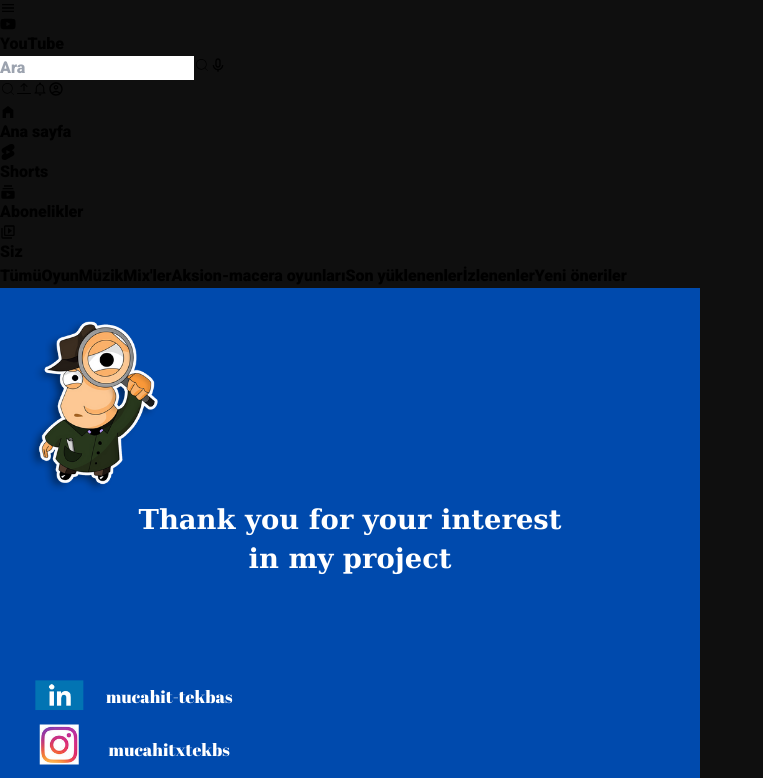
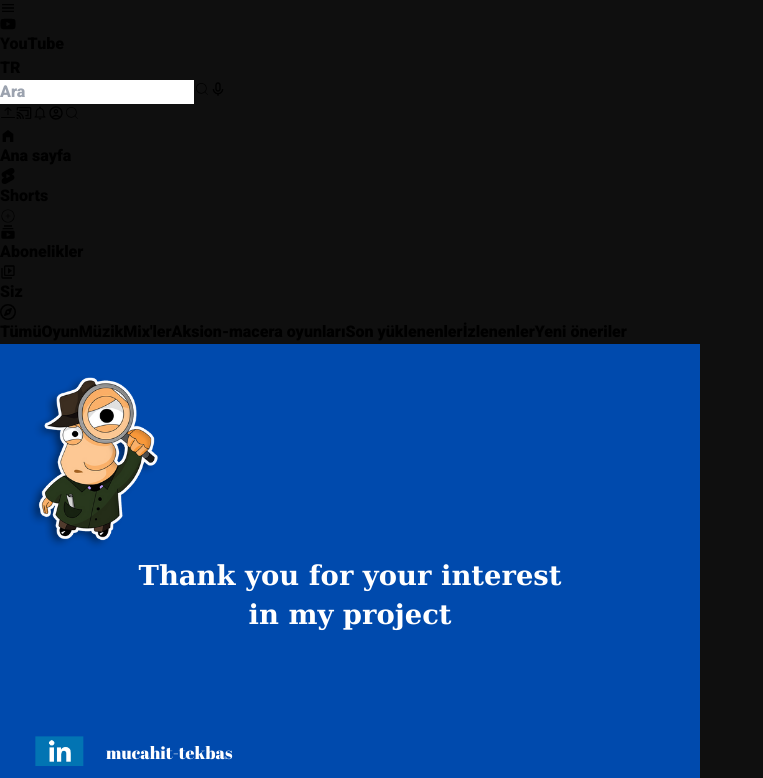
Before and after one commit to tekbasmucahit6/youtube-clone, a React (Vite) app: page / in a window 1280 px wide. Shown: the top 778 px of the page, without its empty margins (0-763 px from the left). Built offline with nearby package versions, Linux system fonts and the light colour scheme.

Commit message:
this is second commit

```diff
--- a/src/component/Card.jsx
+++ b/src/component/Card.jsx
@@ -5,7 +5,7 @@
     <div className='grid p-5'>
         <a href="">
             <div className='flex justify-center items-center'>
-                <img src="../img/kapak.png" className='w-72' alt="" />
+                <img src="../img/kapak.png" className='w-full' alt="" />
             </div>
 
 
--- a/src/component/Header.jsx
+++ b/src/component/Header.jsx
@@ -6,6 +6,7 @@
 import { IoMdNotificationsOutline } from "react-icons/io";
 import { MdOutlineAccountCircle } from "react-icons/md";
 import { IoMdMenu } from "react-icons/io";
+import { MdOutlineCastConnected } from "react-icons/md";
 function Header() {
   return (
     <div className='flex bg-[rgb(15,15,15);] justify-between items-center px-5 py-2'>
@@ -18,6 +19,9 @@
             <div className='flex justify-center items-center'>
                 <FaYoutube className='text-red-600 text-4xl' />
                 <strong className='text-white text-2xl'>YouTube</strong>
+                <div className='flex justify-start items-start text-white'>
+                    <i className='text-xs mb-5'>TR</i>
+                </div>
             </div>
 
         </div>
@@ -30,10 +34,11 @@
 
 
         <div className='flex justify-center items-center gap-6'>
-            <button className='text-white text-2xl xl:hidden lg:hidden md:hidden'><CiSearch className='text-slate-100' /></button>
             <button className='text-white text-2xl hidden xl:flex lg:flex md:flex'><BsArrowBarUp /></button>
-            <button className='text-white text-2xl'><IoMdNotificationsOutline /></button>
-            <button className='text-white text-2xl'><MdOutlineAccountCircle /></button>
+            <button className='text-white text-2xl flex xl:hidden lg:hidden md:hidden'><MdOutlineCastConnected /></button>
+            <button className='text-white text-2xl '><IoMdNotificationsOutline /></button>
+            <button className='text-white text-2xl hidden xl:flex lg:flex md:flex'><MdOutlineAccountCircle /></button>
+            <button className='text-white text-2xl flex xl:hidden lg:hidden md:hidden'><CiSearch className='text-slate-100' /></button>
         </div>
 
 
--- a/src/component/LessMenu.jsx
+++ b/src/component/LessMenu.jsx
@@ -3,17 +3,18 @@
 import { SiYoutubeshorts } from "react-icons/si";
 import { MdSubscriptions } from "react-icons/md";
 import { MdOutlineVideoLibrary } from "react-icons/md";
+import { CiCirclePlus } from "react-icons/ci";
 function LessMenu() {
   return (
-    <div className='flex bg-[rgb(15,15,15);] justify-between items-center xl:grid lg:grid md:grid gap-10 p-5'>
+    <div className='flex bg-[rgb(15,15,15);] justify-between items-center xl:grid lg:grid md:grid gap-8 p-2'>
 
         <div className='grid text-white gap-2'>
 
             <div className='flex justify-center items-center'>
-                <MdHomeFilled className='text-2xl' />
+                <MdHomeFilled className='text-xl' />
             </div>
 
-            <div className='hidden xl:flex lg:flex md:flex justify-center items-center'>
+            <div className='flex justify-center items-center'>
                 <em className='text-xs'>Ana sayfa</em>
             </div>
 
@@ -22,34 +23,47 @@
         <div className='grid text-white gap-2'>
 
             <div className='flex justify-center items-center'>
-                <SiYoutubeshorts className='text-2xl' />
+                <SiYoutubeshorts className='text-xl' />
             </div>
 
-            <div className='hidden xl:flex lg:flex md:flex justify-center items-center'>
+            <div className='flex justify-center items-center'>
                 <em className='text-xs'>Shorts</em>
             </div>
 
         </div>
 
+
+        <div className='grid text-white xl:hidden lg:hidden md:hidden'>
+
+            <div className='flex justify-center items-center'>
+                <CiCirclePlus className='text-3xl' />
+            </div>
+
+
+        </div>
+
+
         <div className='grid text-white gap-2'>
 
             <div className='flex justify-center items-center'>
-                <MdSubscriptions className='text-2xl' />
+                <MdSubscriptions className='text-xl' />
             </div>
 
-            <div className='hidden xl:flex lg:flex md:flex justify-center items-center'>
+            <div className='flex justify-center items-center'>
                 <em className='text-xs'>Abonelikler</em>
             </div>
 
         </div>
 
+
+
         <div className='grid text-white gap-2'>
 
             <div className='flex justify-center items-center'>
-                <MdOutlineVideoLibrary className='text-2xl' />
+                <MdOutlineVideoLibrary className='text-xl' />
             </div>
 
-            <div className='hidden xl:flex lg:flex md:flex justify-center items-center'>
+            <div className='flex justify-center items-center'>
                 <em className='text-xs'>Siz</em>
             </div>
 
--- a/src/component/Navbar.jsx
+++ b/src/component/Navbar.jsx
@@ -1,8 +1,9 @@
 import React from 'react'
-
+import { FaRegCompass } from "react-icons/fa6";
 function Navbar() {
   return (
     <div className='flex justify-center xl:justify-start lg:justify-start md:justify-start items-center gap-3 text-white pt-4'>
+        <i className='bg-[rgb(39,39,39)] hover:bg-[rgb(45,45,45)] transition-all cursor-pointer px-3 py-1 xl:py-2 lg:py-2 md:py-2 flex xl:hidden lg:hidden md:hidden text-2xl'><FaRegCompass /></i>
         <i className='bg-white text-black rounded-xl px-3 py-1 xl:py-2 lg:py-2 md:py-2'>Tümü</i>
         <i className='bg-[rgb(39,39,39)] hover:bg-[rgb(45,45,45)] transition-all cursor-pointer rounded-xl px-3 py-1 xl:py-2 lg:py-2 md:py-2'>Oyun</i>
         <i className='bg-[rgb(39,39,39)] hover:bg-[rgb(45,45,45)] transition-all cursor-pointer rounded-xl px-3 py-1 xl:py-2 lg:py-2 md:py-2'>Müzik</i>
```
